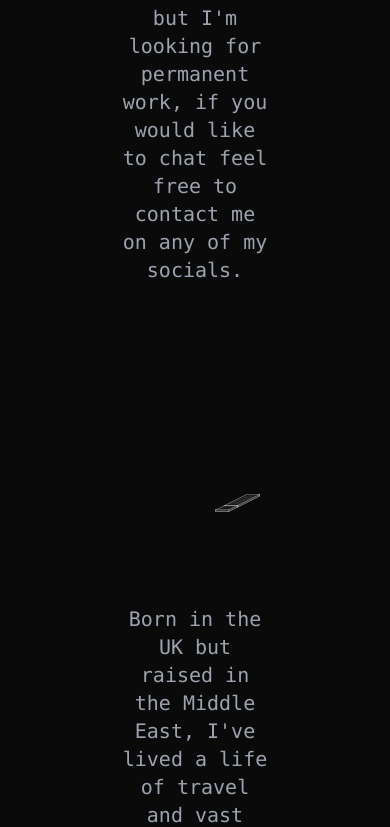
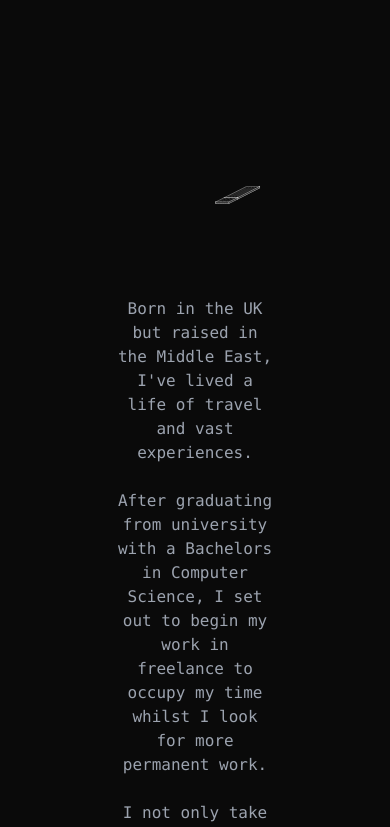
Before and after one commit to JackKeirnan/portfolio, a Next.js app: page / in a window 390 px wide. Shown: the part 1128-1955 px from the top of the page. Built offline with nearby package versions, Linux system fonts and the light colour scheme.

Commit message:
Quick phone resolution fix - need to add exit for popup project on phone

```diff
--- a/src/app/Pages/homepage.tsx
+++ b/src/app/Pages/homepage.tsx
@@ -41,7 +41,7 @@ export default function homepage() {
             {/* Introductory Text */}
             <div className="p-5 rounded-lg flex-1 flex flex-col justify-center items-center ">
               <h1 className='text-6xl text-purple-900 text-bold'>Hi!</h1>
-              <div className="text-gray-400 max-w-[50%] text-xl">
+              <div className="text-gray-400 max-w-[50%] md:text-xl">
                 <p>
                   <br />
                     My name's Jack and I'm an aspiring Software Developer.
@@ -63,7 +63,7 @@ export default function homepage() {
 
         {/* About Section */}
         <section className="py-10 text-center ">
-        <motion.div className='md:flex gap-8 p-5 h-screen'
+        <motion.div className='md:flex gap-8 p-5 min-h-screen'
           initial={{opacity:0}}
           whileInView={{opacity:1}}
           transition={{duration:1, ease:"easeOut"}}>
@@ -80,7 +80,7 @@ export default function homepage() {
 
 
             {/* Explanation Text */}
-            <div className="p-5 rounded-lg flex-1 flex flex-col justify-center items-center text-xl">
+            <div className="p-5 rounded-lg flex-1 flex flex-col justify-center items-center md:text-xl">
               <p className="text-gray-400 max-w-[50%]">
                 Born in the UK but raised in the Middle East, I've lived a life of travel and vast experiences.
                 <br />
```
